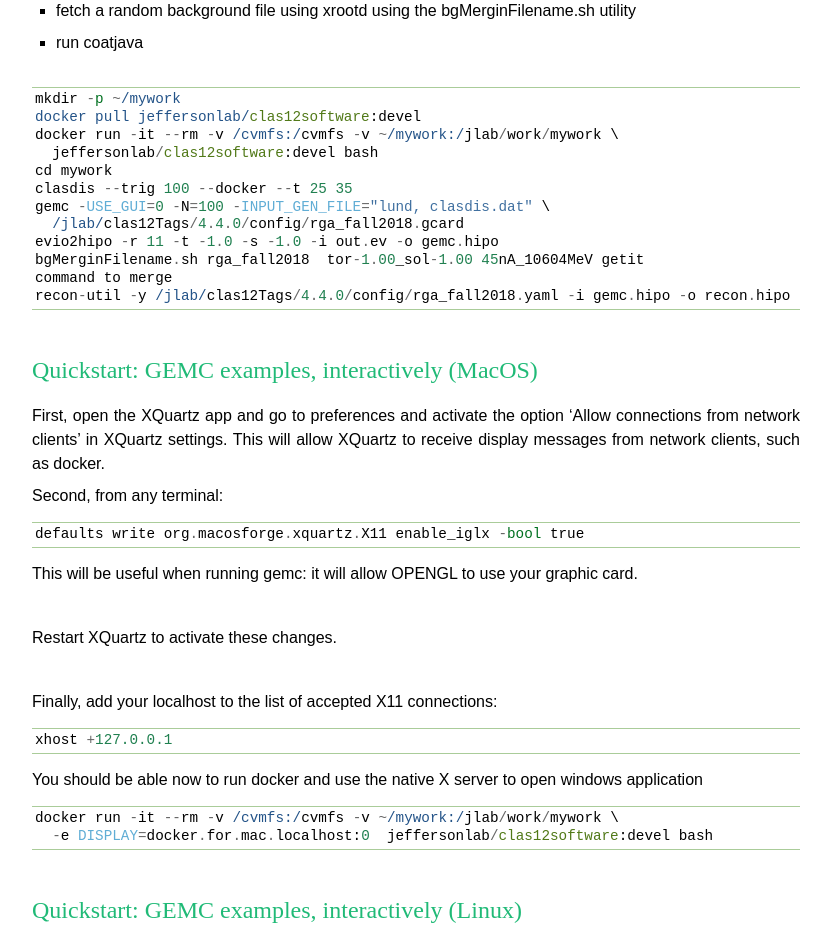
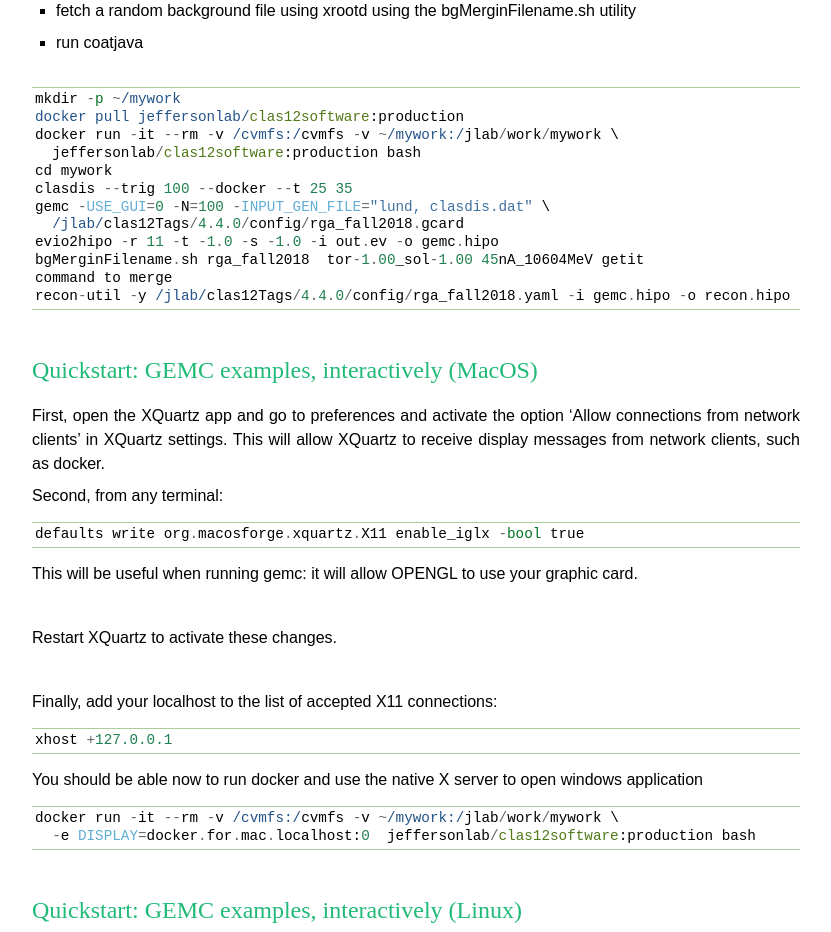
Before and after one commit to JeffersonLab/clas12container, a Sphinx documentation site: the page built from htmlDoc/source/index.rst, in a window 1280 px wide and 1400 px high, scrolled down 922 px. Shown: the part 151-1083 px from the top of the window, without its empty margins (208-1039 px from the left). Built offline with Sphinx 7.4.7, drawn with Linux system fonts in a browser that asks for light colours.

Commit message:
correct tag for production

```diff
--- a/htmlDoc/source/index.rst
+++ b/htmlDoc/source/index.rst
@@ -59,9 +59,9 @@ The following commands will:
 .. code-block:: ruby
 
  mkdir -p ~/mywork
- docker pull jeffersonlab/clas12software:devel
+ docker pull jeffersonlab/clas12software:production
  docker run -it --rm -v /cvmfs:/cvmfs -v ~/mywork:/jlab/work/mywork \
-   jeffersonlab/clas12software:devel bash
+   jeffersonlab/clas12software:production bash
  cd mywork
  clasdis --trig 100 --docker --t 25 35
  gemc -USE_GUI=0 -N=100 -INPUT_GEN_FILE="lund, clasdis.dat" \
@@ -104,7 +104,7 @@ You should be able now to run docker and use the native X server to open windows
 .. code-block:: ruby
 
  docker run -it --rm -v /cvmfs:/cvmfs -v ~/mywork:/jlab/work/mywork \
-   -e DISPLAY=docker.for.mac.localhost:0  jeffersonlab/clas12software:devel bash
+   -e DISPLAY=docker.for.mac.localhost:0  jeffersonlab/clas12software:production bash
 
 
 |br|
```
